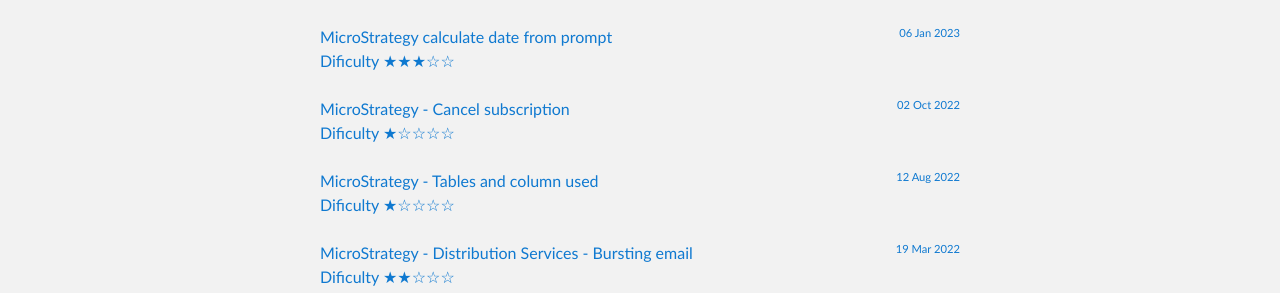
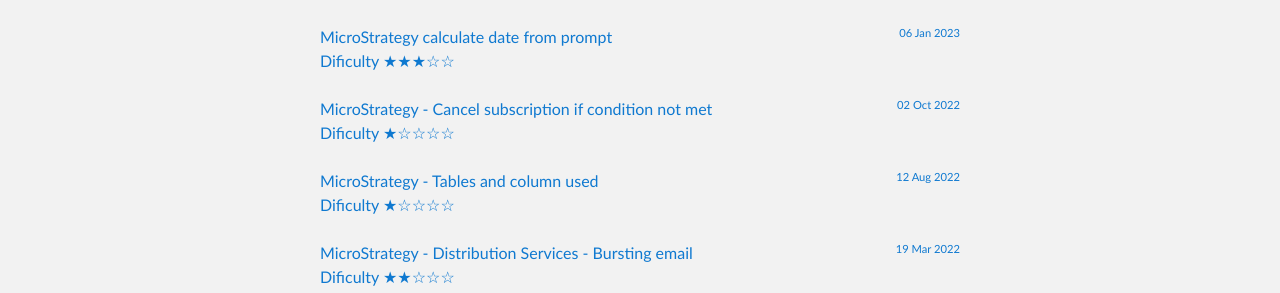
Before and after one commit to kl82slo/kl82slo.github.io, a Jekyll site: the page built from index.html, in a window 1280 px wide. Shown: the part 590-883 px from the top of the page. Built offline with Jekyll 4.4.1, drawn with Linux system fonts in a browser that asks for light colours; the list of posts is cut into pages by our own code.

Commit message:
Update 2022-10-02-0012 Microstrategy - cancel subscription if condition not met.md

```diff
--- a/_posts/2022-10-02-0012 Microstrategy - cancel subscription if condition not met.md
+++ b/_posts/2022-10-02-0012 Microstrategy - cancel subscription if condition not met.md
@@ -1,6 +1,6 @@
 ---
 layout: post
-title: MicroStrategy - Cancel subscription
+title: MicroStrategy - Cancel subscription if condition not met
 tags:
 - Microstrategy
 - Distribution service
```
